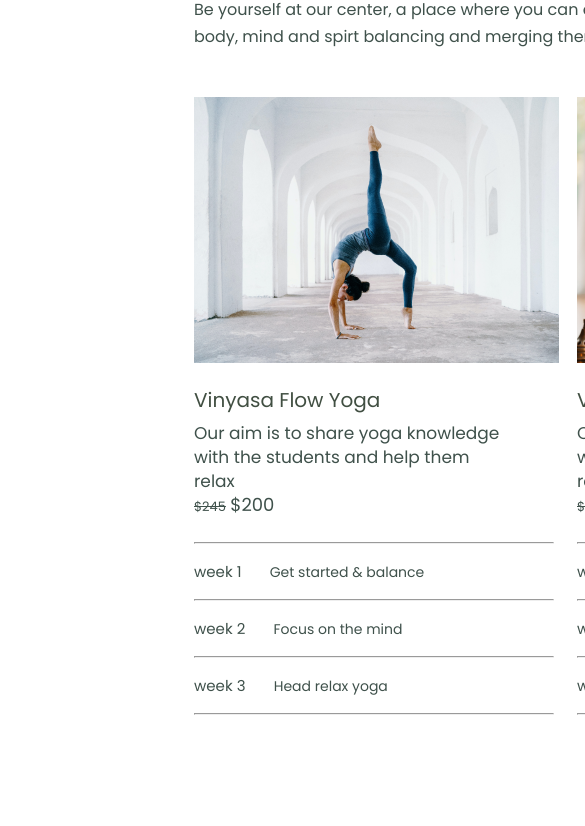
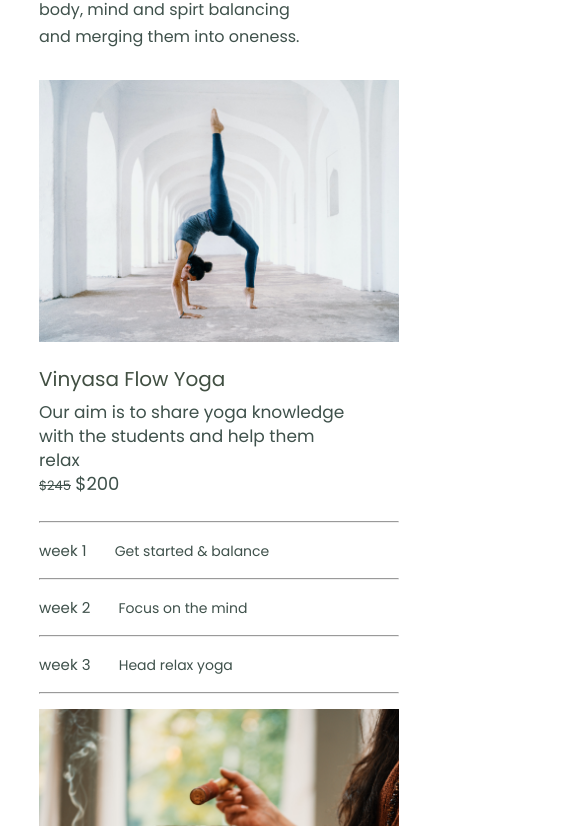
Before and after one commit to buiducthinh200820/section1, a plain HTML site: page index.html in a window 390 px wide. Shown: the part 127-953 px from the top of the page, 585 px wide, since content can reach past the window. Before the commit the page ends 917 px from the top, so only its background shows below. Drawn offline with Linux system fonts and the light colour scheme.

Commit message:
update css

```diff
--- a/styles.css
+++ b/styles.css
@@ -9,6 +9,7 @@
     padding: 0px;
     margin: 0px;
     box-sizing: border-box;
+    font-size: 16px;
 }
 hr{
     color: rgba(236, 237, 236, 1);
@@ -16,18 +17,18 @@ hr{
 
 }
 .container{
-    width: 1917px;
-    height: 917px;
-    padding: 70px 194px 30px 194px;
+    width: 120em;
+    height: 57em;
 }
 .wrapper{
-    max-width: 1529px;
-    height: 768px;
+    max-width: 95.5em;
+    height: 48em;
+    margin: 2em auto;
 
 }
 .header-section{
-    width: 519px;
-    height: 154px;
+    width: 32.4em;
+    height: 9.6em;
 }
 .header-section h2{
     line-height: 53px;
@@ -42,11 +43,14 @@ hr{
 
 .content{
     display: flex;
-    gap: 23px
+    gap: 1.375em;
 }
 .content-detail{
-    width: 360px;
-    height: 290px;
+    width: 22.5em;
+    height: 18.1em;
+}
+.content-detail img{
+    width: 100%
 }
 
 .text-1{
@@ -87,15 +91,66 @@ hr{
 
 }
 .box{
-    width: 308px;
-    height: 134px;
+    width: 19.25em;
+    height: 8.375em;
 }
 .box2{
-    width: 360px;
-    height: 136px;
+    width: 22.5em;
+    height: 8.5em;
     margin-top: 20px;
 }
 .box3{
     margin-top: 15px;
     margin-bottom: 15px;
 }
+
+/* responsive  tablet*/
+@media only screen and (min-width: 46.25em) and (max-width:63.9375em) {
+    .container{
+        width: auto;
+        height: auto;
+    }
+    .wrapper{
+        width: 80%;
+        margin: 1em auto;
+    }
+
+
+    .content{
+        display: grid;
+        grid-template-columns: auto auto;
+    }
+    .content-detail{
+        width: auto;
+        height: auto;
+        margin-top: 30px;
+    }
+
+
+}
+/* responsive  mobile*/
+@media only screen and (max-width:46.1875em) {
+    .container{
+        width: auto;
+        height: auto;
+    }
+    .wrapper{
+        width: 80%;
+        margin:  1em auto;
+    }
+    .header-section{
+        width: 90%;
+        height: auto;
+
+    }
+    .content{
+        display: grid;
+        grid-template-columns: auto ;
+    }
+    .content-detail{
+        width: auto;
+        height: auto;
+        margin-top: 30px;
+    }
+
+}
```
